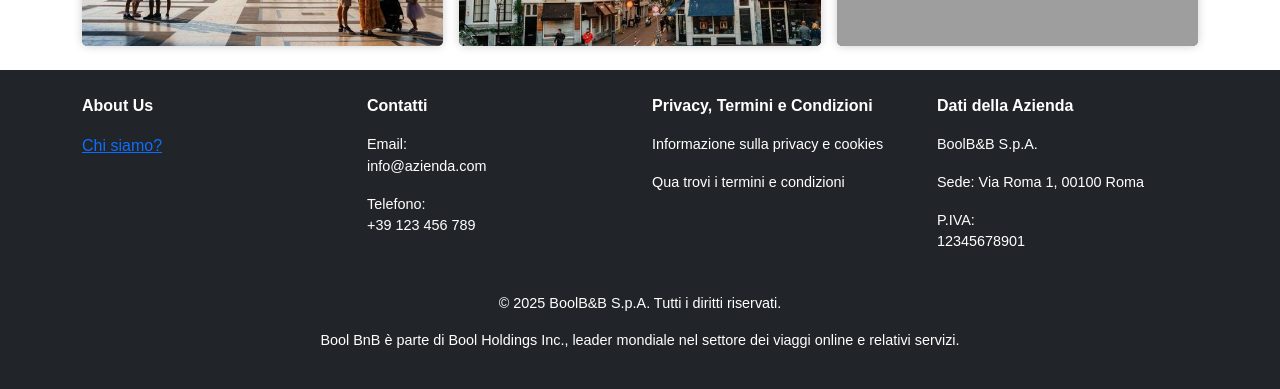
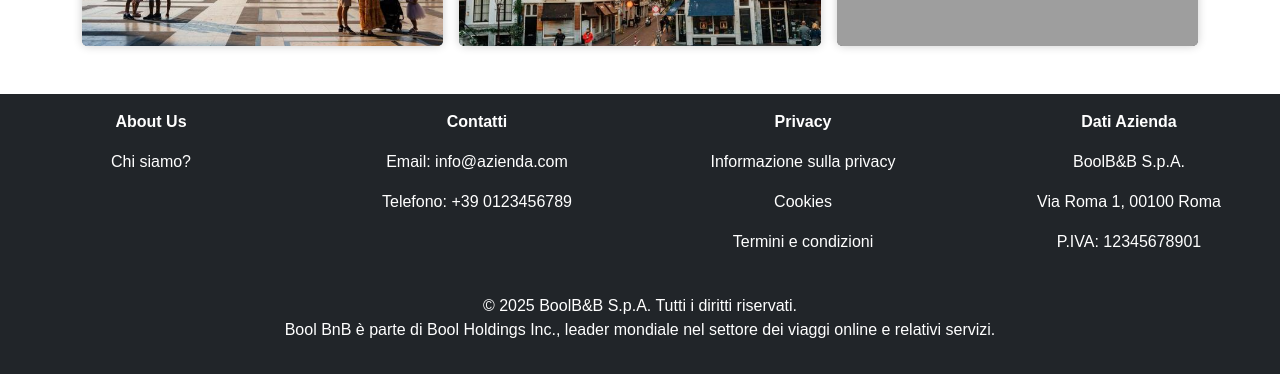
Before and after one commit to giuseppemsabino/bool_bnb_react, a React (Vite) app: page / in a window 1280 px wide. Shown: the part 1512-1901 px from the top of the page. Built offline with nearby package versions, Linux system fonts and the light colour scheme; no server answers; grey boxes are pictures that could not be loaded; a web font is replaced by a local one.

Commit message:
fix footer

```diff
--- a/src/assets/css/index.css
+++ b/src/assets/css/index.css
@@ -248,18 +248,9 @@ input[type="range"]::-webkit-slider-thumb:focus {
 .popular-destination-card-title {
   text-shadow: 1px 1px 20px black;
 }
-/* footer styles */
-
-footer p {
-  font-size: 0.9rem;
-}
-
-footer strong p {
-  font-size: 1rem;
-}
 
 /* about us page */
-.team-card{
+.team-card {
   background-color: transparent;
   box-shadow: none;
   border: none;
@@ -267,8 +258,12 @@ footer strong p {
   margin: 20px 5px;
 }
 
-.team-card img{
+.team-card img {
   width: 100%;
   border-radius: 50%;
   max-height: 300px;
 }
+
+main {
+  min-height: 100vh;
+}
--- a/src/components/layout/Footer.jsx
+++ b/src/components/layout/Footer.jsx
@@ -2,58 +2,53 @@ import { Link } from "react-router-dom";
 
 export default function Footer() {
   return (
-    <footer className="bg-dark text-white py-4 mt-4">
-      <div className="container">
-        <div className="row ">
-          <div className="col-md-3 footer-section">
-            <strong>
-              <p>About Us</p>
-            </strong>
-            <Link to={"/about"}>Chi siamo?</Link>
+    <footer className="text-bg-dark py-3 mt-5">
+      <div className="row row-cols-sm-2 row-cols-md-4 text-center">
+        <div className="footer-section">
+          <strong>About Us</strong>
+          <ul className="list-unstyled d-flex flex-column gap-3 mt-3">
+            <li>
+              <Link className="text-decoration-none text-white" to={"/about"}>
+                Chi siamo?
+              </Link>
+            </li>
+          </ul>
         </div>
-          <div className="col-md-3 footer-section">
-            <strong>
-              <p>Contatti</p>
-            </strong>
-            <p>
-              Email: <br />
-              info@azienda.com
-            </p>
-            <p>
-              Telefono: <br />
-              +39 123 456 789
-            </p>
+        <div className="footer-section">
+          <strong>Contatti</strong>
+          <ul className="list-unstyled d-flex flex-column gap-3 mt-3">
+            <li>Email: info@azienda.com</li>
+            <li>Telefono: +39 0123456789</li>
+          </ul>
         </div>
-          <div className="col-md-3 footer-section">
-            <strong>
-              <p>Privacy, Termini e Condizioni</p>
-            </strong>
-            <p>Informazione sulla privacy e cookies</p>
-            <p>Qua trovi i termini e condizioni</p>
+        <div className="footer-section">
+          <strong>Privacy</strong>
+          <ul className="list-unstyled d-flex flex-column gap-3 mt-3">
+            <li>Informazione sulla privacy</li>
+            <li>Cookies</li>
+            <li>Termini e condizioni</li>
+          </ul>
         </div>
-          <div className="col-md-3 footer-section">
-            <strong>
-              <p>Dati della Azienda</p>
-            </strong>
-            <p>BoolB&B S.p.A.</p>
-            <p>Sede: Via Roma 1, 00100 Roma</p>
-            <p>
-              P.IVA: <br /> 12345678901
-            </p>
+        <div className="footer-section">
+          <strong>Dati Azienda</strong>
+          <ul className="list-unstyled d-flex flex-column gap-3 mt-3">
+            <li>BoolB&B S.p.A.</li>
+            <li>Via Roma 1, 00100 Roma</li>
+            <li>P.IVA: 12345678901</li>
+          </ul>
         </div>
       </div>
 
-        <div className="text-center mt-4">
-          <p>
+      <div className="mt-4 text-center">
+        <span>
           &copy; {new Date().getFullYear()} BoolB&B S.p.A. Tutti i diritti
           riservati.
-          </p>
+        </span>
         <p>
           Bool BnB è parte di Bool Holdings Inc., leader mondiale nel settore
           dei viaggi online e relativi servizi.
         </p>
       </div>
-      </div>
     </footer>
   );
 }
--- a/src/layouts/DefaultLayout.jsx
+++ b/src/layouts/DefaultLayout.jsx
@@ -11,7 +11,7 @@ export default function DefaultLayout() {
         <Outlet />
       </main>
 
-      <Footer/>
+      <Footer />
     </>
   );
 }
--- a/src/pages/properties/IndexPropertiesPage.jsx
+++ b/src/pages/properties/IndexPropertiesPage.jsx
@@ -76,11 +76,11 @@ export default function IndexPropertiesPage() {
         <h2 className="second-section-title anton mt-5">METE PIU' RICHIESTE</h2>
         <div>
           <div className="row my-3 g-3 g-md-3 justify-content-between">
-            {console.log(popularDestinations.length)}
             {popularDestinations.map((destination, index) => {
               if (index < 2) {
                 return (
                   <PopularDestinationCard
+                    key={index}
                     onClick={handleClickPopularDestination}
                     index={index}
                     destination={destination}
@@ -90,6 +90,7 @@ export default function IndexPropertiesPage() {
               } else {
                 return (
                   <PopularDestinationCard
+                    key={index}
                     onClick={handleClickPopularDestination}
                     index={index}
                     destination={destination}
```
Lines whose indentation alone changed are shown as unchanged.
